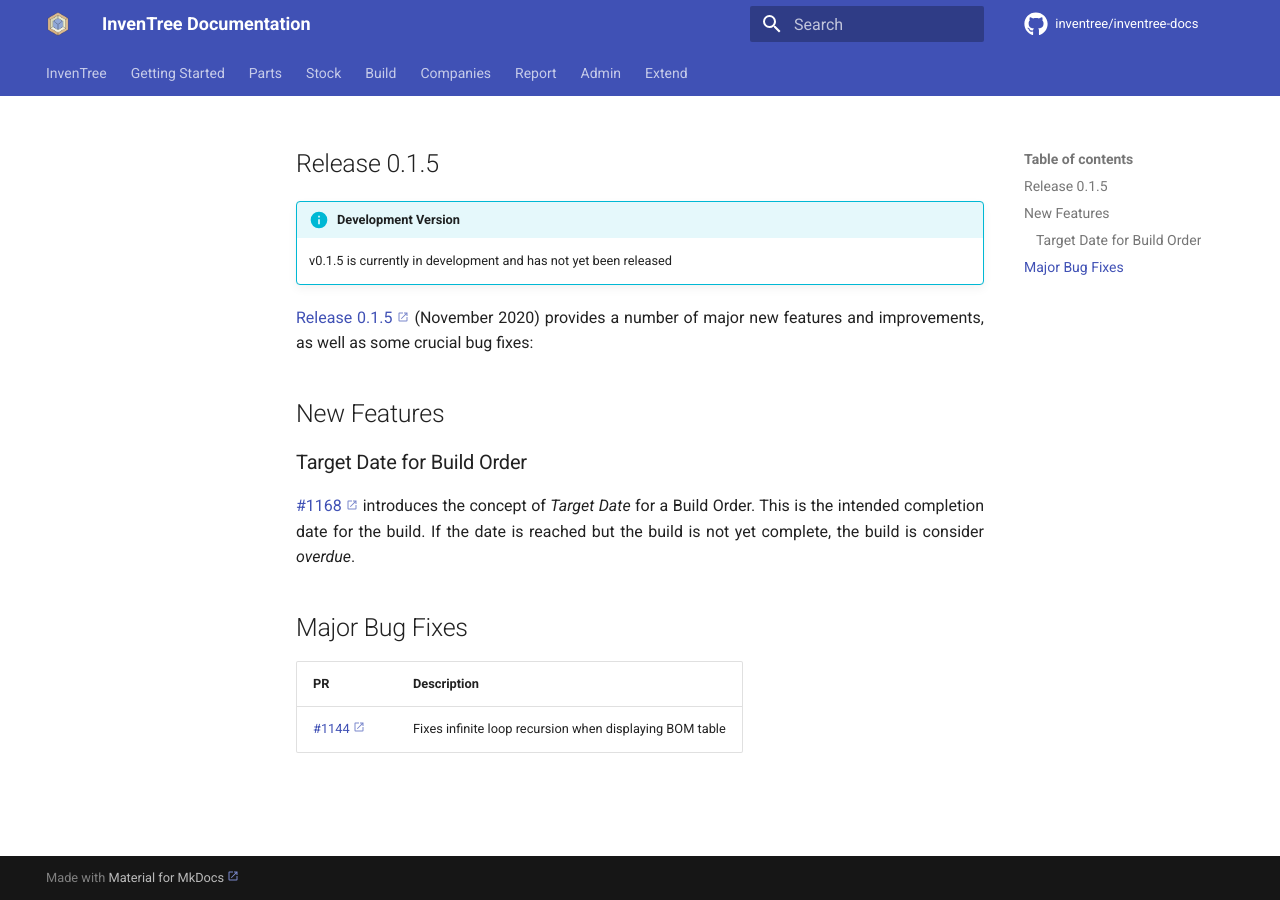
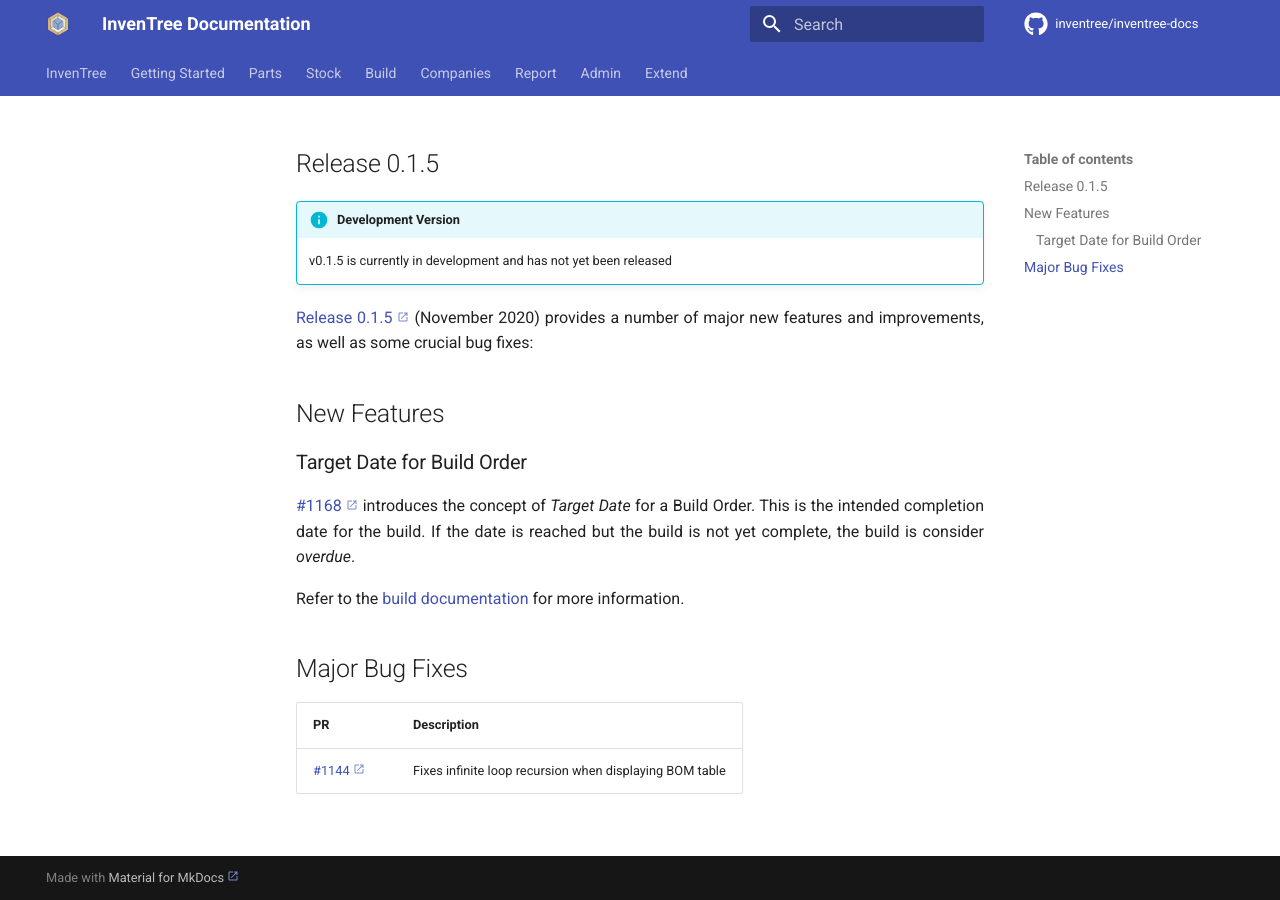
Before and after one commit to inventree/inventree-docs, an MkDocs documentation site: the page built from docs/releases/0.1.5.md, in a window 1280 px wide. Built offline with MkDocs 1.6.1 and Material for MkDocs 9.7.7, drawn with Linux system fonts in a browser that asks for light colours; a script that is not in the unit is left out; comment, search, counter and statistics services are not loaded.

Commit message:
Add link to docs

```diff
--- a/docs/releases/0.1.5.md
+++ b/docs/releases/0.1.5.md
@@ -15,6 +15,8 @@
 
 [#1168](https://github.com/inventree/InvenTree/pull/1168) introduces the concept of *Target Date* for a Build Order. This is the intended completion date for the build. If the date is reached but the build is not yet complete, the build is consider *overdue*.
 
+Refer to the [build documentation](../../build/build/#overdue-builds) for more information.
+
 ## Major Bug Fixes
 
 | PR | Description |
```
